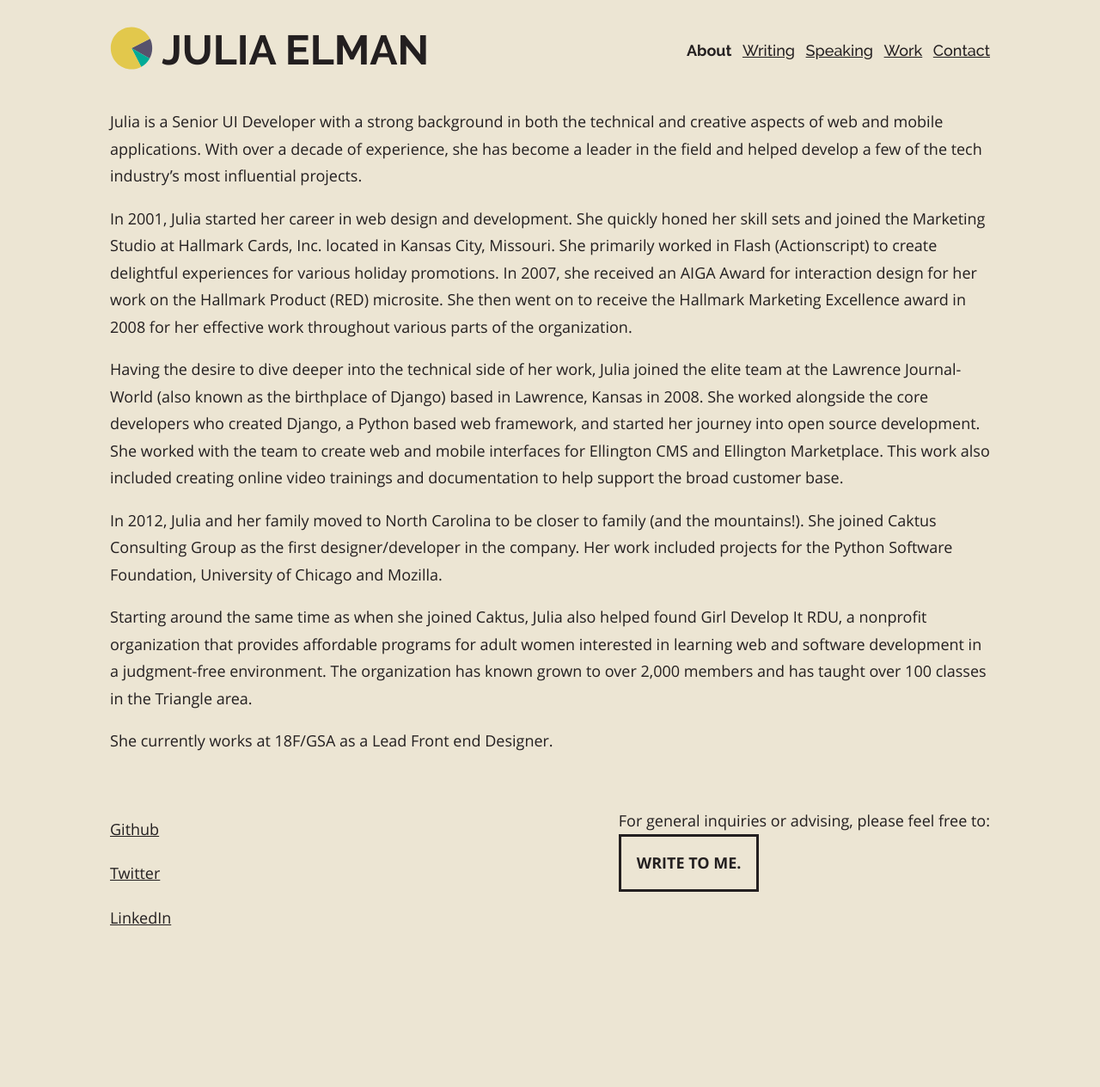
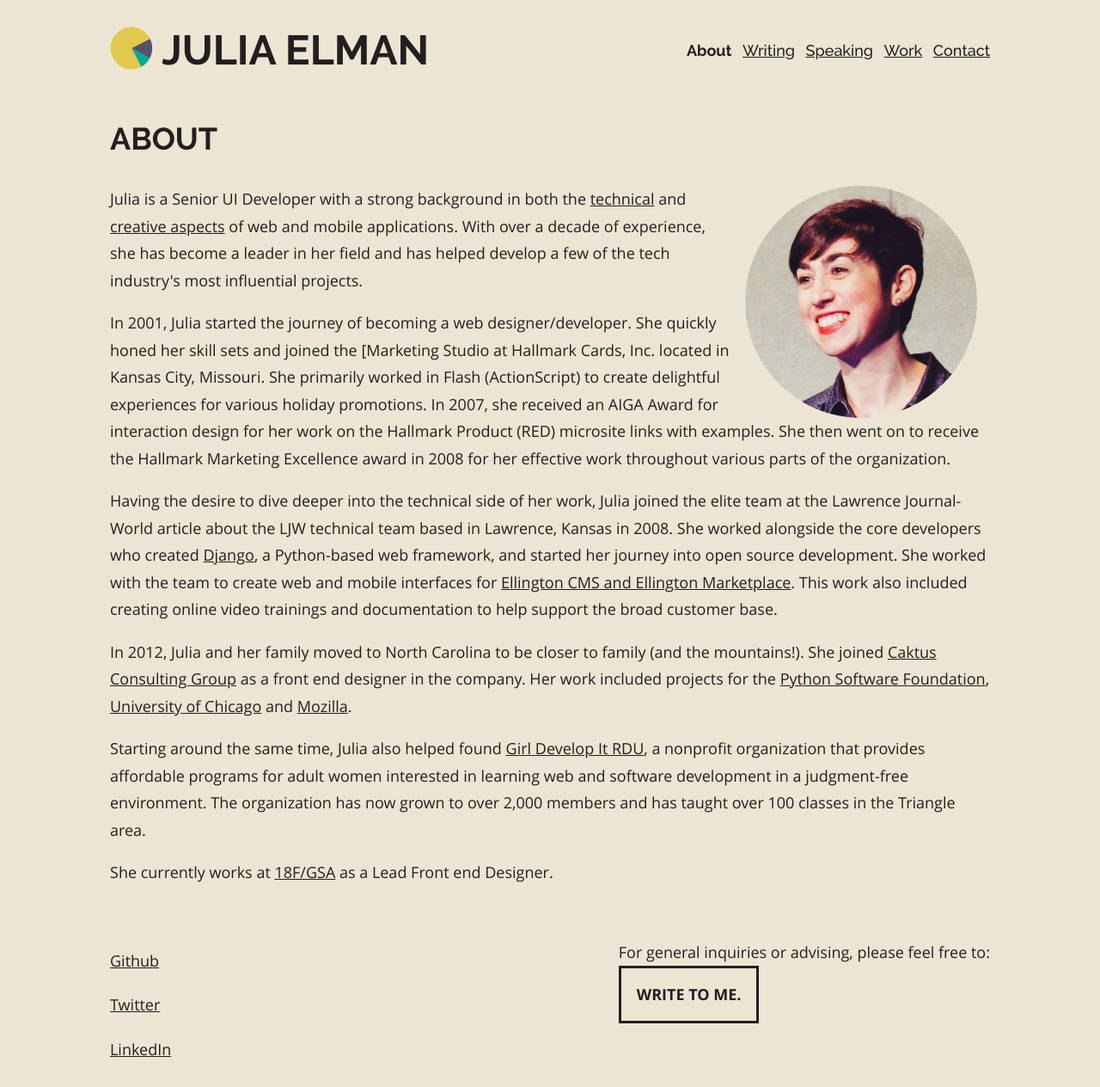
Before and after one commit to juliaelman/juliaelman.github.io, a Jekyll site: the page built from pages/about.md, in a window 1280 px wide. Shown: the whole page at 86% size. Built offline with Jekyll 4.4.1, drawn with Linux system fonts in a browser that asks for light colours; before the commit the page ends 1111 px from its top, so only the background shows below that.

Commit message:
Add profile image, change layout to default and update copy.

```diff
--- a/pages/about.md
+++ b/pages/about.md
@@ -1,19 +1,20 @@
 ---
-layout: base
+layout: default
 title: About
 permalink: about
 body_id: page-detail
-current: true
 ---
+<img src="/assets/images/julia-elman.png" alt="Julia Elman" class="profile">
 
-Julia is a Senior UI Developer with a strong background in both the technical and creative aspects of web and mobile applications. With over a decade of experience, she has become a leader in the field and helped develop a few of the tech industry's most influential projects.
+<p>Julia is a Senior UI Developer with a strong background in both the <a href="https://github.com/juliaelman/">technical</a> and <a href="https://dribbble.com/juliaelman/">creative aspects</a> of web and mobile applications. With over a decade of experience, she has become a leader in her field and has helped develop a few of the tech industry's most influential projects.</p>
 
-In 2001, Julia started her career in web design and development. She quickly honed her skill sets and joined the Marketing Studio at Hallmark Cards, Inc. located in Kansas City, Missouri. She primarily worked in Flash (Actionscript) to create delightful experiences for various holiday promotions. In 2007, she received an AIGA Award for interaction design for her work on the Hallmark Product (RED) microsite. She then went on to receive the Hallmark Marketing Excellence award in 2008 for her effective work throughout various parts of the organization.
 
-Having the desire to dive deeper into the technical side of her work, Julia joined the elite team at the Lawrence Journal-World (also known as the birthplace of Django) based in Lawrence, Kansas in 2008. She worked alongside the core developers who created Django, a Python based web framework, and started her journey into open source development. She worked with the team to create web and mobile interfaces for Ellington CMS and Ellington Marketplace. This work also included creating online video trainings and documentation to help support the broad customer base.
+<p>In 2001, Julia started the journey of becoming a web designer/developer. She quickly honed her skill sets and joined the [Marketing Studio at Hallmark Cards, Inc. located in Kansas City, Missouri. She primarily worked in Flash (ActionScript) to create delightful experiences for various holiday promotions. In 2007, she received an AIGA Award for interaction design for her work on the Hallmark Product (RED) microsite links with examples. She then went on to receive the Hallmark Marketing Excellence award in 2008 for her effective work throughout various parts of the organization.</p>
 
-In 2012, Julia and her family moved to North Carolina to be closer to family (and the mountains!). She joined Caktus Consulting Group as the first designer/developer in the company. Her work included projects for the Python Software Foundation, University of Chicago and Mozilla.
+<p>Having the desire to dive deeper into the technical side of her work, Julia joined the elite team at the Lawrence Journal-World article about the LJW technical team based in Lawrence, Kansas in 2008. She worked alongside the core developers who created <a href="https://djangoproject.com/">Django</a>, a Python-based web framework, and started her journey into open source development. She worked with the team to create web and mobile interfaces for <a href="http://www.ellingtoncms.com/">Ellington CMS and Ellington Marketplace</a>. This work also included creating online video trainings and documentation to help support the broad customer base.</p>
 
-Starting around the same time as when she joined Caktus, Julia also helped found Girl Develop It RDU, a nonprofit organization that provides affordable programs for adult women interested in learning web and software development in a judgment-free environment. The organization has known grown to over 2,000 members and has taught over 100 classes in the Triangle area.
+<p>In 2012, Julia and her family moved to North Carolina to be closer to family (and the mountains!). She joined <a href="https://caktusgroup.com/">Caktus Consulting Group</a> as a front end designer in the company. Her work included projects for the <a href="https://www.python.org/psf/">Python Software Foundation</a>, <a href="http://www.uchicago.edu/">University of Chicago</a> and <a href="https://www.mozilla.org/en-US/">Mozilla</a>.</p>
 
-She currently works at 18F/GSA as a Lead Front end Designer.
+<p>Starting around the same time, Julia also helped found <a href="https://www.girldevelopit.com/chapters/raleigh-durham">Girl Develop It RDU</a>, a nonprofit organization that provides affordable programs for adult women interested in learning web and software development in a judgment-free environment. The organization has now grown to over 2,000 members and has taught over 100 classes in the Triangle area.</p>
+
+<p>She currently works at <a href="https://18f.gsa.gov/">18F/GSA</a> as a Lead Front end Designer.</p>
```
